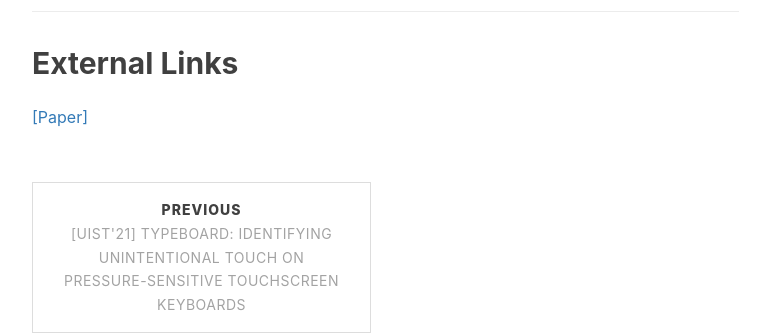
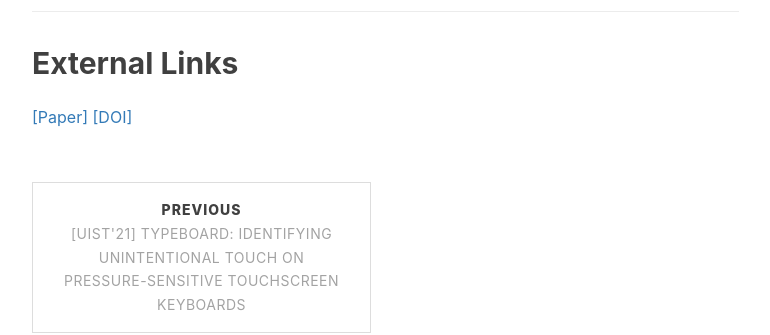
Before and after one commit to CaveSpiderLZJ/CaveSpiderLZJ.github.io, a Jekyll site: the page built from _publications/2023-04-23-restype.md, in a window 1280 px wide. Shown: the part 1438-1773 px from the top of the page, without its empty margins (233-1003 px from the left). Built offline with Jekyll 4.4.1, drawn with Linux system fonts in a browser that asks for light colours; nearby versions of some CDN libraries; comment, search, counter and statistics services are not loaded.

Commit message:
Added ResType DOI.

```diff
--- a/_publications/2023-04-23-restype.md
+++ b/_publications/2023-04-23-restype.md
@@ -34,3 +34,4 @@ It solves the occlusion problem while maintaining comparable typing speed with c
 
 ## External Links
 [[Paper]](/paper/ResType.pdf)
+[[DOI]](https://doi.org/10.1145/3544548.3581055)
```
